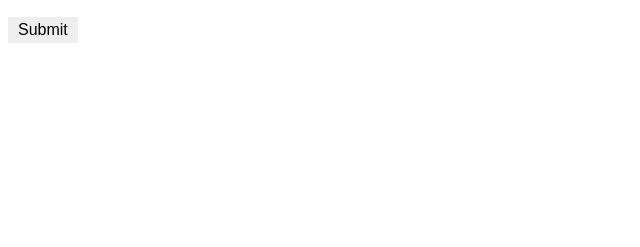
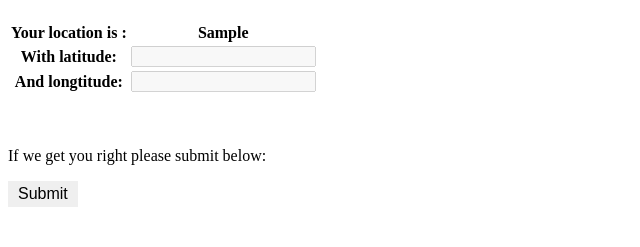
Before and after one commit to codeb1ooded/Eventley, a Django app: template EventGrade/templates/homepage.html in a window 1280 px wide. Shown: the part 553-800 px from the top of the page, without its empty margins (0-640 px from the left). Run offline with Django 3.2, Linux system fonts and the light colour scheme; the template is opened without the code that fills it: most values are stand-ins (such as "Sample title", 1, 10 or a date in 2020); lists and menus that the app fills with data are empty; some libraries are stand-ins or nearby versions.

Commit message:
Map work done Issues #3 and #4 are resolved User can put marker on map Based on current map lat and long are displayed Geolocation is also enabled

```diff
--- a/EventGrade/templates/homepage.html
+++ b/EventGrade/templates/homepage.html
@@ -13,13 +13,97 @@
 				border-width: 2px;
 				border-color: ButtonHighlight ButtonShadow ButtonShadow ButtonHighlight;
 			}
+			#map {
+        		width: 100%;
+        		height: 400px;
+      		}
 		</style>
-	</head>
+		</head>
 	<body>
 		<h1> Welcome to EventGrade </h1>
 		<br><br>
-		<iframe width="600" height="450" frameborder="10" style="border:0" src="https://www.google.com/maps/embed/v1/search?q=Janpath&key=AIzaSyCPMogO05cW5jLtUt1bOvupmvJjqdXTkAI" allowfullscreen></iframe>
+		<div id="map"></div>
+		<script type="text/javascript">
+			var markers = [];
+			function initMap() {
+        		var mapDiv = document.getElementById('map');
+            var myLatLng = {lat: 28.6139, lng: 77.2090};
+        		var map = new google.maps.Map(mapDiv, {
+              		center: myLatLng,
+              		zoom: 8,
+          	      mapTypeId: google.maps.MapTypeId.TERRAIN
+          	});
+          		// Try HTML5 geolocation.
+        		if (navigator.geolocation) {
+          			navigator.geolocation.getCurrentPosition(function(position) {
+        			    var pos = {
+            		    lat: position.coords.latitude,
+            				lng: position.coords.longitude
+            			};
+                  var marker = new google.maps.Marker({
+                    position: pos,
+                    map: map,
+                  });
+                  document.getElementById("latitude").value = position.coords.latitude;
+                  document.getElementById("longtitude").value = position.coords.longitude;
+                  markers.push(marker);
+            			map.setCenter(pos);
+          			}, function() {
+          			});
+        		} else {
+          			// Browser doesn't support Geolocation
+                var marker = new google.maps.Marker({
+                  position: myLatLng,
+                  map: map,
+                });
+                var infoWindow = new google.maps.InfoWindow({map: map});
+          			handleLocationError(false, infoWindow, map.getCenter());
+        		}
+        		map.addListener('click', function(event) {
+              for (var i = 0; i < markers.length; i++) {
+            markers[i].setMap(null);
+        }
+        markers = [];
+              var latitude = event.latLng.lat();
+              var longitude = event.latLng.lng();
+              var pos = {
+                    lat: latitude,
+                    lng: longitude
+              };
+              document.getElementById("latitude").value = latitude;
+              document.getElementById("longtitude").value = longitude;
+              var marker = new google.maps.Marker({
+                    position: pos,
+                    map: map,
+              });
+              markers.push(marker);
+        		});
+			}
+		function handleLocationError(browserHasGeolocation, infoWindow, pos) {
+        	infoWindow.setPosition(pos);
+        	infoWindow.setContent(browserHasGeolocation ?
+                              'Error: The Geolocation service failed.' :
+                              'Error: Your browser doesn\'t support geolocation.');
+    }
+		</script>
+    	<script async defer src="https://maps.googleapis.com/maps/api/js?key=AIzaSyDMbtWFIVdIpjVOQm-AIXbyN6jDbH5NdvU&callback=initMap"></script>
+		<br><br><br><br>
+		<table>
+			<tr>
+				<th> Your location is : </th>
+				<th> {{ location_words }} </th>
+			</tr>
+			<tr>
+				<th> With latitude: </th>
+				<th> <input id="latitude" disabled> </th>
+			</tr>
+			<tr>
+				<th> And longtitude: </th>
+        <th> <input id="longtitude" disabled> </th>
+			</tr>
+		</table>
 		<br><br>
+		<p>If we get you right please submit below: </p>
 		<a href="" id="user_input_submit_button" name="user_input_submit_button" class="likeabutton"> Submit </a>
 	</body>
 </html>
```
Also changed, not shown: EventGrade/db.sqlite3.
